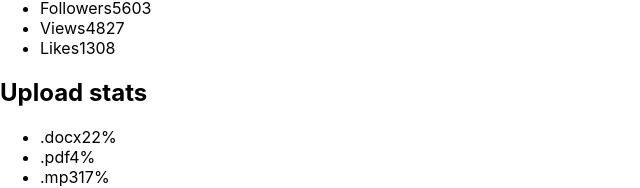
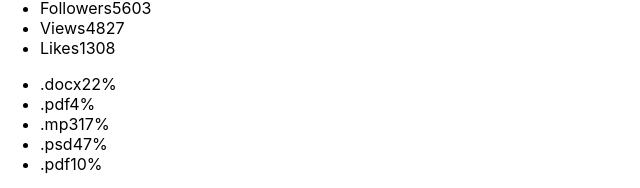
Before and after one commit to elenbond/goit-react-hw-01-components, a React (Create React App) app: page / in a window 1280 px wide. Shown: the part 430-618 px from the top of the page, without its empty margins (0-640 px from the left). Built offline with nearby package versions, Linux system fonts and the light colour scheme; grey boxes are pictures that could not be loaded.

Commit message:
fixed title in <Statistics/>

```diff
--- a/src/App.jsx
+++ b/src/App.jsx
@@ -8,7 +8,6 @@ import friends from './data/friends.json';
 import transactions from './data/transactions.json';
 
 export function App() {
-  const title = true;
   return (
     <div
       // style={{
@@ -30,7 +29,7 @@ export function App() {
         likes={user.stats.likes}
       />
 
-      <Statistics title={title ? "Upload stats" : title} stats={data} />
+      <Statistics stats={data} />
 
       <FriendList friends={friends} />
 
--- a/src/components/Statistics/Statistics.jsx
+++ b/src/components/Statistics/Statistics.jsx
@@ -3,7 +3,7 @@ import PropTypes from 'prop-types';
 export default function Statistics({ title, stats }) {
     return (
         <section>
-            <h2 class="title">{title}</h2>
+            {title && <h2 class="title">{title}</h2>}
             <ul class="stat-list">
                 {stats.map(item => (
                     <li key={item.id} class="item">
```
